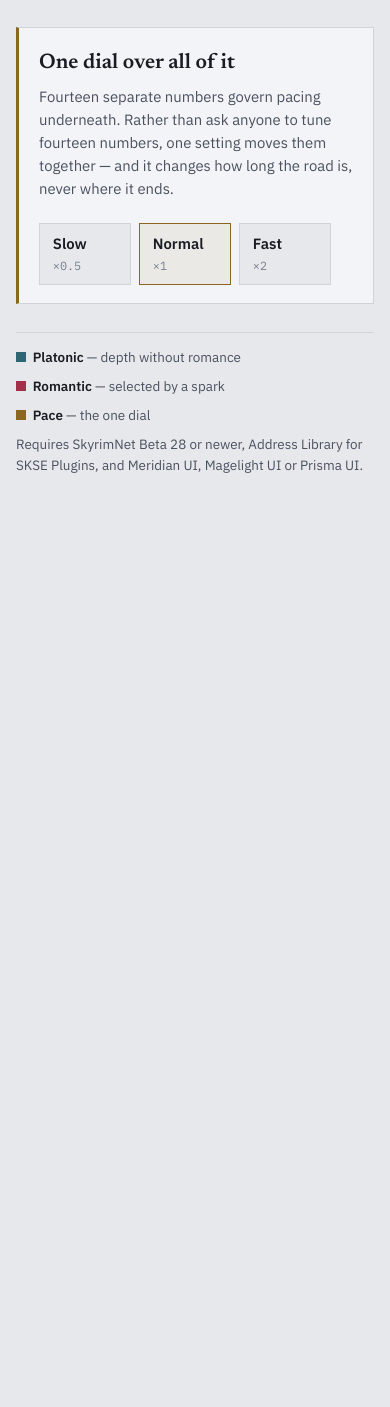
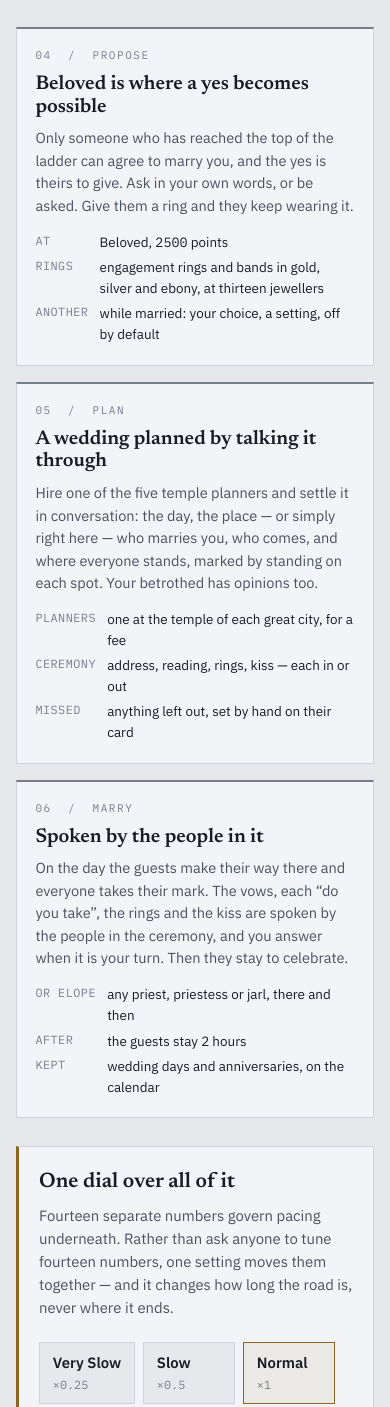
Before and after one commit to deadohiosky48/SkyrimNet-Relationships, a plain HTML site: page docs/index.html in a window 390 px wide. Shown: the part 2249-3656 px from the top of the page. Before the commit the page ends 2780 px from the top, so only its background shows below. Drawn offline with Linux system fonts and the light colour scheme.

Commit message:
Pages: Beloved, five paces, marriage, and a page that fits a phone
How it works (index.html):
- The top rung is Beloved, as the mod has called it since 2.x.
- The pace dial shows all five speeds from 2.4, a quarter to four times,
  and wraps on a narrow screen.
- Three new steps: propose (Beloved, the rings, another spouse a setting),
  plan (the five planners, settled in conversation, marks by standing on
  them), marry (spoken by the people in it, or elope).
- A doctype, charset and viewport: phones rendered it at desktop width.

Preparing your save (preparing.html):
- Bring MARAS marriages over before the first read, mid-playthrough.
- Your history with them (2.4), for a history that began before the mod.
- A claimed engagement is checked against the mod's own record, not an
  outside marriage system's.

```diff
--- a/docs/index.html
+++ b/docs/index.html
@@ -1,3 +1,7 @@
+<!doctype html>
+<html lang="en">
+<meta charset="utf-8">
+<meta name="viewport" content="width=device-width, initial-scale=1">
 <title>Two Ladders, Not One</title>
 <link rel="stylesheet" href="https://fonts.googleapis.com/css2?family=Newsreader:ital,opsz,wght@0,6..72,400;0,6..72,600;1,6..72,400&family=IBM+Plex+Sans:wght@400;500;600&family=IBM+Plex+Mono:wght@400;500&display=swap">
 
@@ -240,7 +244,7 @@
   }
   .pace-copy p { margin: 0; color: var(--ink-soft); font-size: .93rem; max-width: 54ch; }
 
-  .dial { display: flex; gap: .5rem; }
+  .dial { display: flex; flex-wrap: wrap; gap: .5rem; }
   .notch {
     border: var(--rule);
     background: var(--ground);
@@ -404,7 +408,7 @@
     </div>
     <div class="scroll">
       <svg viewBox="0 0 940 268" role="img"
-           aria-label="A grid. Across the top, depth in six stages five hundred points apart: Stranger at zero, Acquaintance at five hundred, Friend at one thousand, Confidant at fifteen hundred, Lover at two thousand, Spouse at two thousand five hundred. Down the side, kind: a platonic row open to everyone, and a romantic row reached only by a spark that requires both people.">
+           aria-label="A grid. Across the top, depth in six stages five hundred points apart: Stranger at zero, Acquaintance at five hundred, Friend at one thousand, Confidant at fifteen hundred, Lover at two thousand, Beloved at two thousand five hundred. Down the side, kind: a platonic row open to everyone, and a romantic row reached only by a spark that requires both people.">
         <text class="eyebrow" x="8" y="18">DEPTH &mdash; EARNED BY WHAT YOU SHARE</text>
 
         <text class="hdr" x="176" y="46" text-anchor="middle">Stranger</text>
@@ -412,7 +416,7 @@
         <text class="hdr" x="420" y="46" text-anchor="middle">Friend</text>
         <text class="hdr" x="542" y="46" text-anchor="middle">Confidant</text>
         <text class="hdr" x="664" y="46" text-anchor="middle">Lover</text>
-        <text class="hdr" x="786" y="46" text-anchor="middle">Spouse</text>
+        <text class="hdr" x="786" y="46" text-anchor="middle">Beloved</text>
 
         <text class="tick" x="176" y="62" text-anchor="middle">0</text>
         <text class="tick" x="298" y="62" text-anchor="middle">500</text>
@@ -453,6 +457,47 @@
       hard as the romance.</figcaption>
   </figure>
 
+  <section class="steps">
+    <div class="step">
+      <div class="step-n">04 &nbsp;/&nbsp; PROPOSE</div>
+      <h2>Beloved is where a yes becomes possible</h2>
+      <p>Only someone who has reached the top of the ladder can agree to marry you, and the yes
+        is theirs to give. Ask in your own words, or be asked. Give them a ring and they keep
+        wearing it.</p>
+      <dl class="facts">
+        <dt>At</dt><dd>Beloved, <span class="num">2500</span> points</dd>
+        <dt>Rings</dt><dd>engagement rings and bands in gold, silver and ebony, at thirteen jewellers</dd>
+        <dt>Another</dt><dd>while married: your choice, a setting, off by default</dd>
+      </dl>
+    </div>
+
+    <div class="step">
+      <div class="step-n">05 &nbsp;/&nbsp; PLAN</div>
+      <h2>A wedding planned by talking it through</h2>
+      <p>Hire one of the five temple planners and settle it in conversation: the day, the place
+        &mdash; or simply right here &mdash; who marries you, who comes, and where everyone stands,
+        marked by standing on each spot. Your betrothed has opinions too.</p>
+      <dl class="facts">
+        <dt>Planners</dt><dd>one at the temple of each great city, for a fee</dd>
+        <dt>Ceremony</dt><dd>address, reading, rings, kiss &mdash; each in or out</dd>
+        <dt>Missed</dt><dd>anything left out, set by hand on their card</dd>
+      </dl>
+    </div>
+
+    <div class="step">
+      <div class="step-n">06 &nbsp;/&nbsp; MARRY</div>
+      <h2>Spoken by the people in it</h2>
+      <p>On the day the guests make their way there and everyone takes their mark. The vows, each
+        &ldquo;do you take&rdquo;, the rings and the kiss are spoken by the people in the ceremony,
+        and you answer when it is your turn. Then they stay to celebrate.</p>
+      <dl class="facts">
+        <dt>Or elope</dt><dd>any priest, priestess or jarl, there and then</dd>
+        <dt>After</dt><dd>the guests stay <span class="num">2</span> hours</dd>
+        <dt>Kept</dt><dd>wedding days and anniversaries, on the calendar</dd>
+      </dl>
+    </div>
+  </section>
+
   <section class="pace">
     <div class="pace-copy">
       <h2>One dial over all of it</h2>
@@ -461,9 +506,11 @@
         road is, never where it ends.</p>
     </div>
     <div class="dial">
+      <div class="notch"><b>Very Slow</b><em>&times;0.25</em></div>
       <div class="notch"><b>Slow</b><em>&times;0.5</em></div>
       <div class="notch on"><b>Normal</b><em>&times;1</em></div>
       <div class="notch"><b>Fast</b><em>&times;2</em></div>
+      <div class="notch"><b>Very Fast</b><em>&times;4</em></div>
     </div>
   </section>
 
```
Also changed, not shown: docs/preparing.html (+11 -2 lines).
